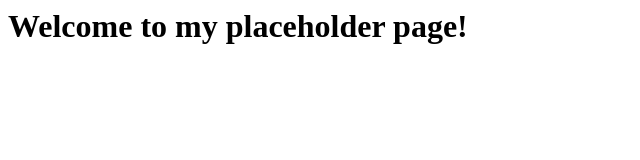
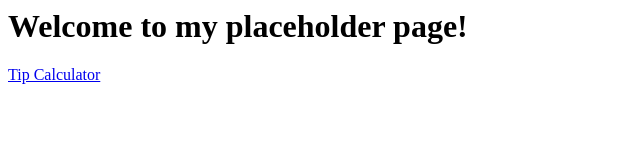
Before and after one commit to WEIRDALGURL/weirdalgurl.github.io, a plain HTML site: page index.htm in a window 1280 px wide. Shown: the whole page, without its empty margins (0-640 px from the left). Drawn offline with Linux system fonts and the light colour scheme.

Commit message:
Add Tip Calculator

```diff
--- a/index.htm
+++ b/index.htm
@@ -7,6 +7,8 @@
 
 <body>
     <h1>Welcome to my placeholder page! </h1>
+
+    <a href="tipcalc.htm">Tip Calculator</a>
 </body>
 
 </html>
```
Also changed, not shown: 1 other file.
